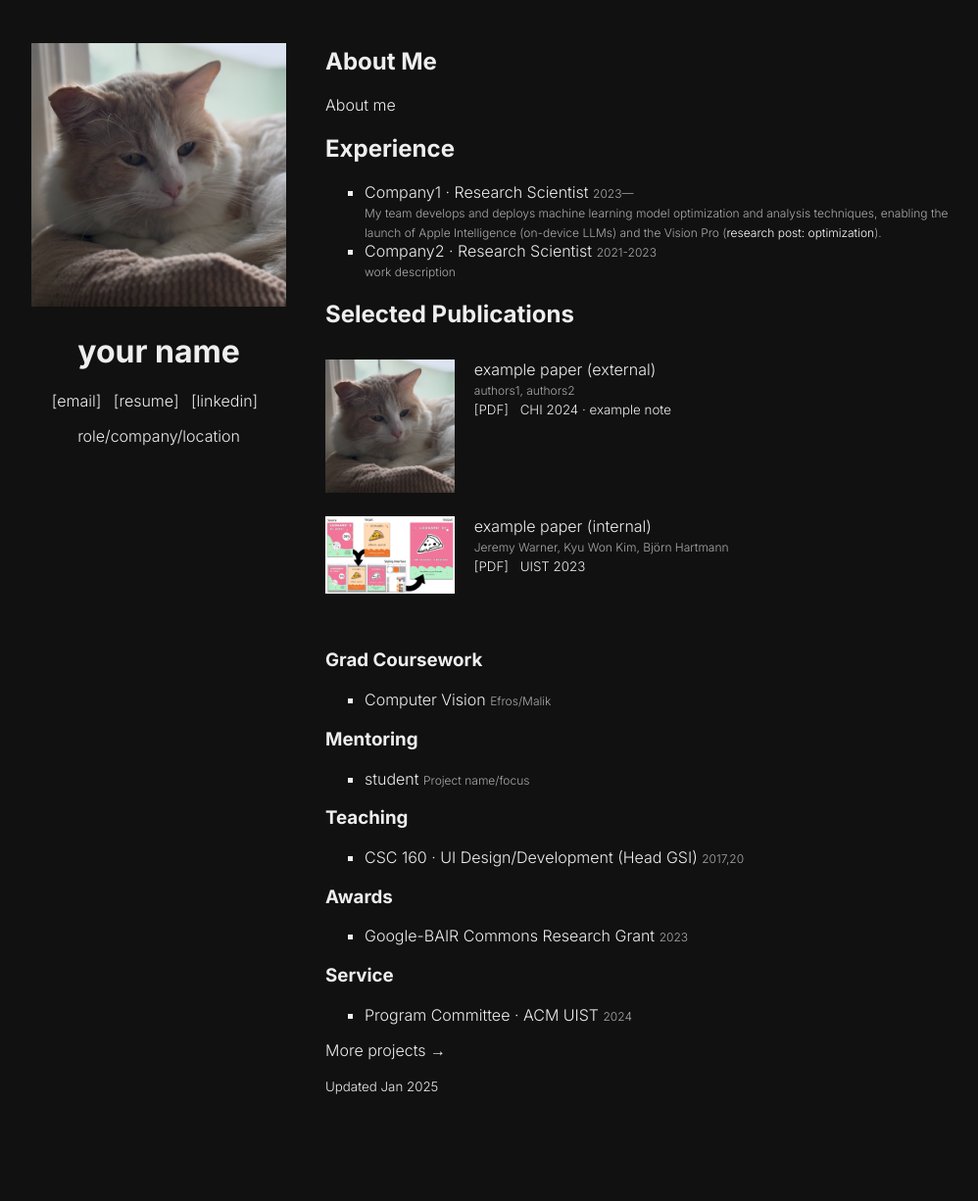
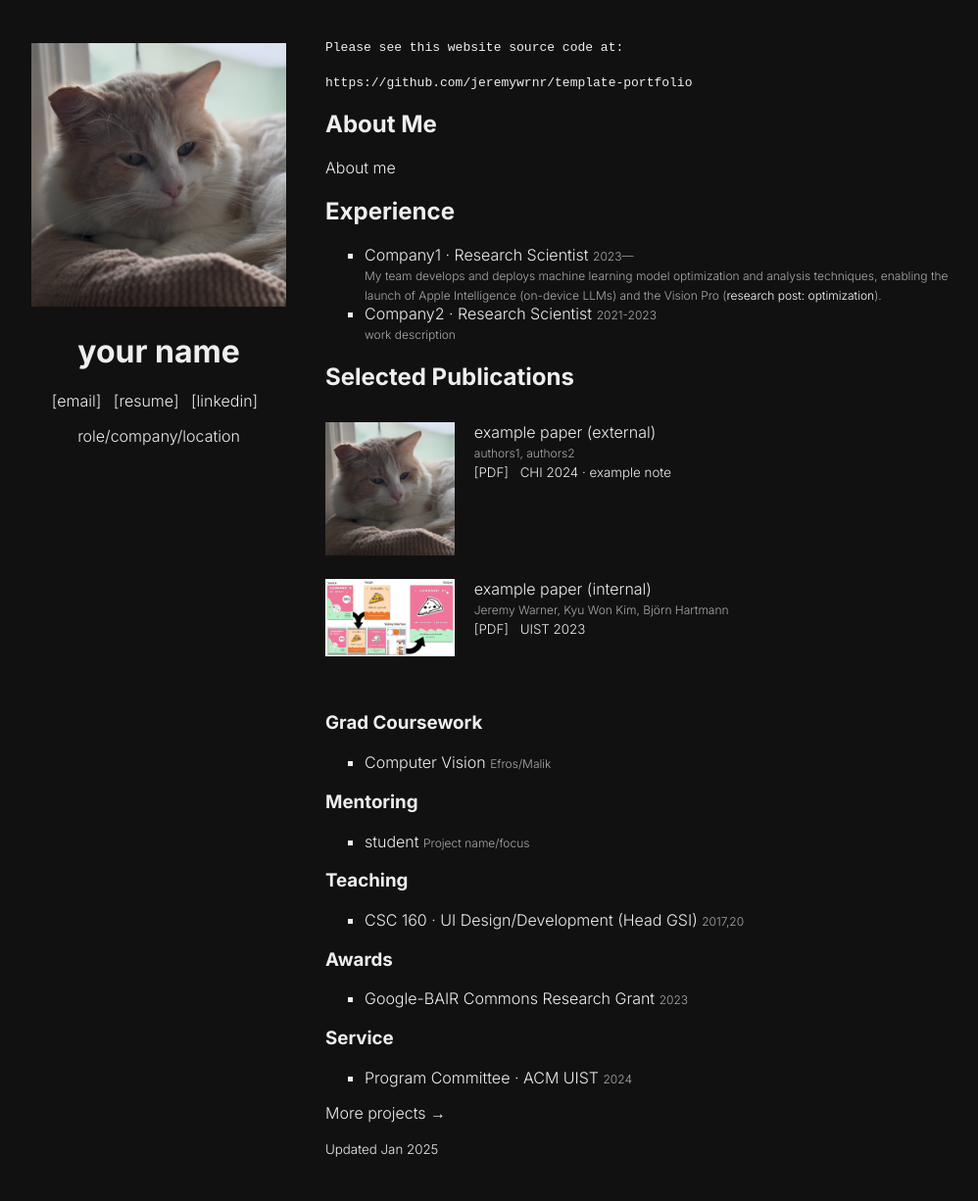
Before and after one commit to vuong056/template-portfolio, a Jekyll site: the page built from index.md, in a window 1280 px wide. Shown: the whole page at 98% size, without its empty margins (128-1126 px from the left). Built offline with Jekyll 4.4.1, drawn with Linux system fonts in a browser that asks for light colours; before the commit the page ends 1162 px from its top, so only the background shows below that.

Commit message:
Link src <-> site

````diff
--- a/index.md
+++ b/index.md
@@ -29,6 +29,12 @@ role/company/location
 </div><!-- end left -->
 
 <div markdown="1" class="right-column">
+
+```
+Please see this website source code at:
+```
+
+[`https://github.com/jeremywrnr/template-portfolio`](https://github.com/jeremywrnr/template-portfolio)
 
 ## About Me
 
````
Also changed, not shown: README.md.
